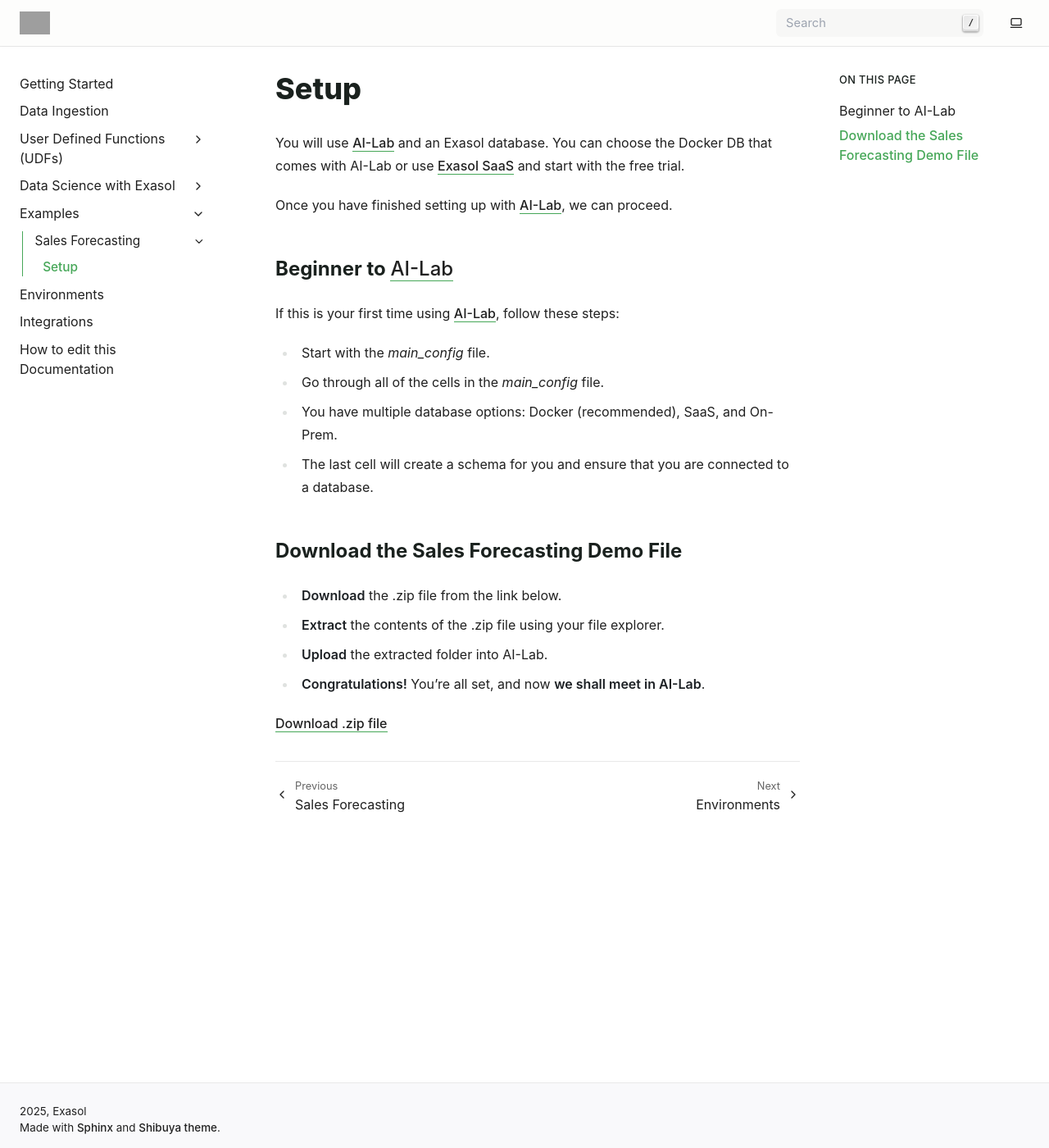
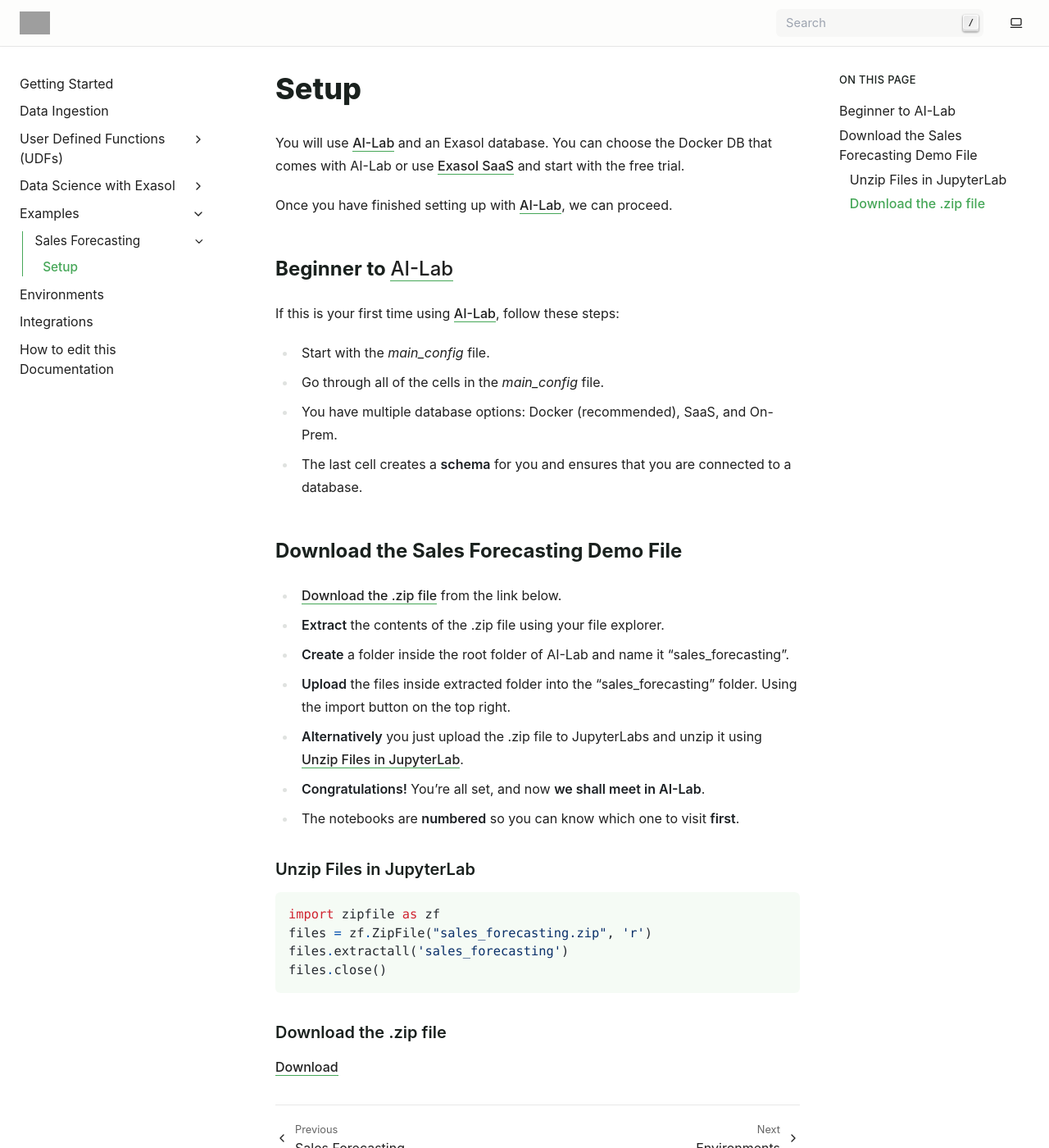
Before and after one commit to exasol/developer-documentation, a Sphinx documentation site: the page built from doc/examples/sales_forecasting/setup.rst, in a window 1280 px wide and 1400 px high. Shown: the whole window at 82% size. Built offline with Sphinx 7.4.7, drawn with Linux system fonts in a browser that asks for light colours; pages that are not in the unit, such as notebooks, are missing from menus; grey boxes are pictures that could not be loaded.

Commit message:
fixed some notebook documentation

```diff
--- a/doc/examples/sales_forecasting/setup.rst
+++ b/doc/examples/sales_forecasting/setup.rst
@@ -14,16 +14,35 @@
 * Start with the `main_config` file.
 * Go through all of the cells in the `main_config` file.
 * You have multiple database options: Docker (recommended), SaaS, and On-Prem.
-* The last cell will create a schema for you and ensure that you are connected to a database.
+* The last cell creates a **schema** for you and ensures that you are connected to a database.
 
 Download the Sales Forecasting Demo File
 ------------------------------------------
 
-* **Download** the .zip file from the link below.
+* :ref:`download` from the link below.
 * **Extract** the contents of the .zip file using your file explorer.
-* **Upload** the extracted folder into AI-Lab.
+* **Create** a folder inside the root folder of AI-Lab and name it "sales_forecasting".
+* **Upload** the files inside extracted folder into the "sales_forecasting" folder. Using the import button on the top right.
+* **Alternatively** you just upload the .zip file to JupyterLabs and unzip it using :ref:`below`.
 * **Congratulations!** You’re all set, and now **we shall meet in AI-Lab**.
+* The notebooks are **numbered** so you can know which one to visit **first**.
+
+.. _below:
+
+Unzip Files in JupyterLab
+^^^^^^^^^^^^^^^^^^^^^^^^^^^^
+.. code-block:: python
+
+    import zipfile as zf
+    files = zf.ZipFile("sales_forecasting.zip", 'r')
+    files.extractall('sales_forecasting')
+    files.close()
+
+.. _download:
+
+Download the .zip file
+^^^^^^^^^^^^^^^^^^^^^^
 
 .. raw:: html
 
-   <a href="downloadable/sales_forecasting.zip" download>Download .zip file</a>
+   <a href="downloadable/sales_forecasting.zip" download>Download</a>
```
Also changed, not shown: 2 other files.
